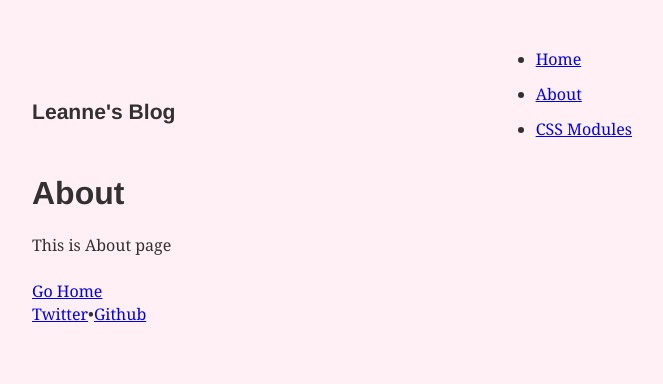
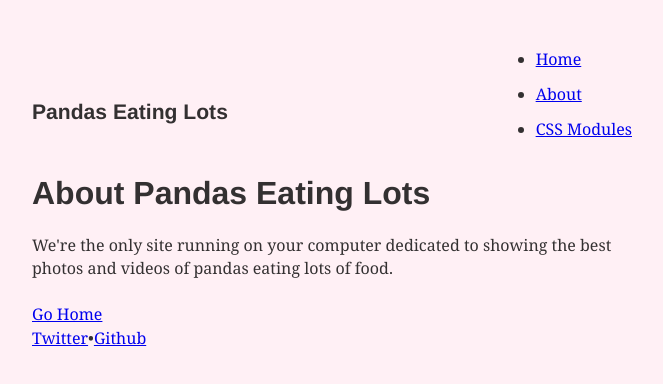
Before and after one commit to leannechen/blog, a Gatsby site: page /about in a window 1280 px wide. Shown: the whole page, without its empty margins (308-971 px from the left). Built offline with nearby package versions, Linux system fonts and the light colour scheme; Gatsby itself is replaced by a stand-in of ours.

Commit message:
feat(config): add site title to config and pull with GraphQL query

```diff
--- a/gatsby-config.js
+++ b/gatsby-config.js
@@ -5,7 +5,9 @@
  */
 
 module.exports = {
-  /* Your site config here */
+  siteMetadata: {
+    title: `Pandas Eating Lots`,
+  },
   plugins: [
     {
       resolve: `gatsby-plugin-typography`,
--- a/src/components/layout.js
+++ b/src/components/layout.js
@@ -1,12 +1,23 @@
 import React from "react"
 import containerStyles from "./container.module.css"
-import { Link } from "gatsby"
+import { Link, useStaticQuery, graphql } from "gatsby"
 
 export default function Layout({ children }) {
+  const data = useStaticQuery(
+    graphql`
+      query {
+        site {
+          siteMetadata {
+            title
+          }
+        }
+      }
+    `
+  )
   return (
     <div className={containerStyles.container}>
       <header className={containerStyles.header}>
-        <h3 className={containerStyles.title}>Leanne's Blog</h3>
+        <h3 className={containerStyles.title}>{data.site.siteMetadata.title}</h3>
         <ul className={containerStyles.navList}>
           <li className={containerStyles.navItem}>
             <Link to="/" className={containerStyles.navLink}>Home</Link>
--- a/src/pages/about.js
+++ b/src/pages/about.js
@@ -1,13 +1,26 @@
 import React from "react"
-import { Link } from "gatsby"
+import { Link, graphql } from "gatsby"
 import Layout from "../components/layout"
 
-export default function About() {
+export default function About({data}) {
   return (
     <Layout>
-      <h1>About</h1>
-      <p>This is About page</p>
+      <h1>About {data.site.siteMetadata.title}</h1>
+      <p>
+        We're the only site running on your computer dedicated to showing the
+        best photos and videos of pandas eating lots of food.
+      </p>
       <Link to="/">Go Home</Link>
     </Layout>
   )
 }
+
+export const query = graphql`
+  query {
+    site {
+      siteMetadata {
+        title
+      }
+    }
+  }
+`
```
Also changed, not shown: src/pages/index.js (+18 -4 lines).
